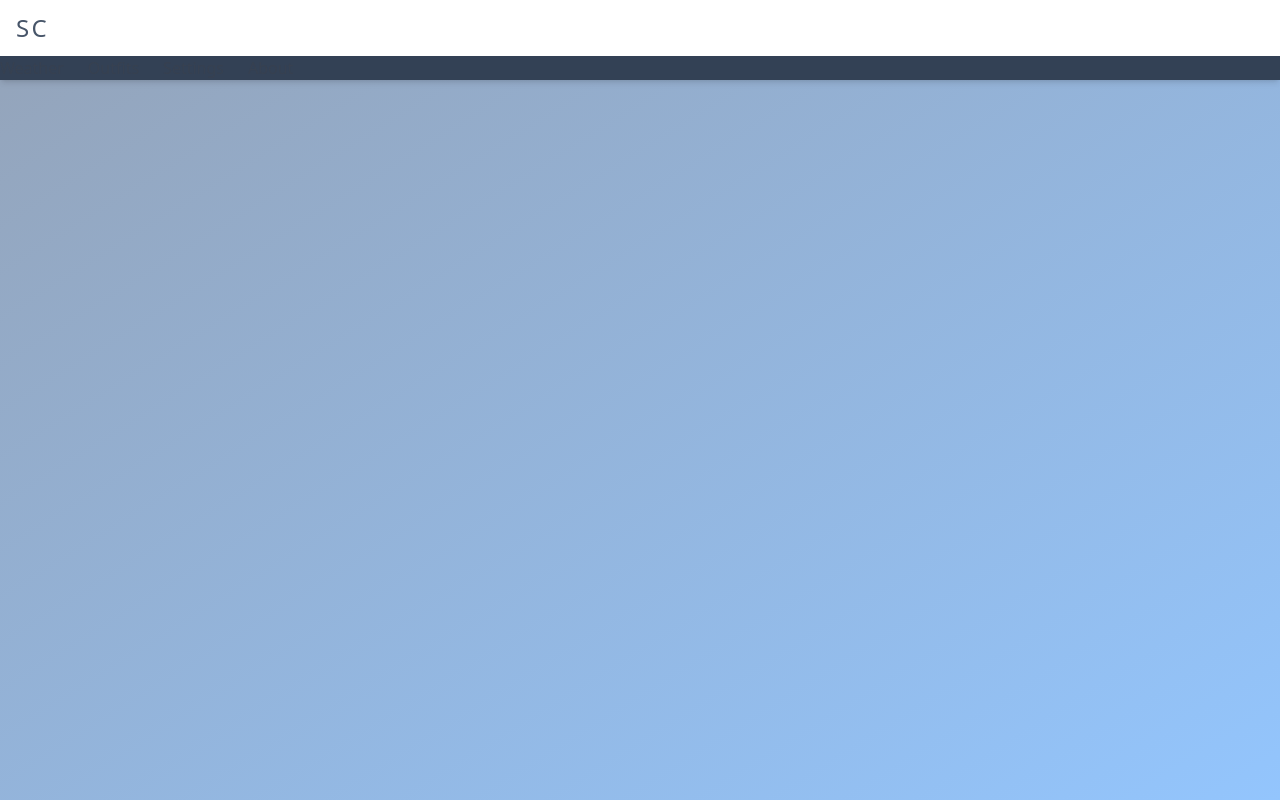
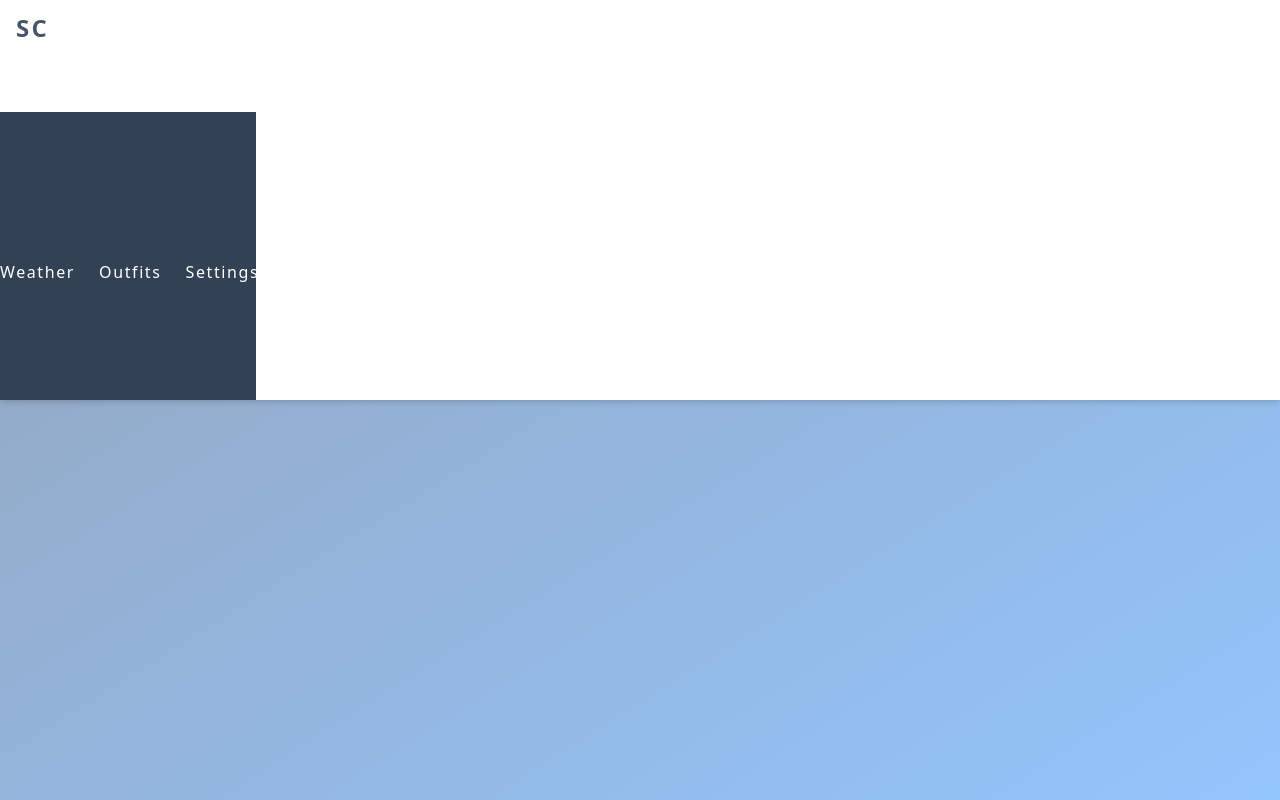
Before and after one commit to rashad3412/styleCast, a React (Vite) app: page / in a window 1280 px wide. Built offline with nearby package versions, Linux system fonts and the light colour scheme.

Commit message:
fixed navBar

```diff
--- a/src/components/NavBar.jsx
+++ b/src/components/NavBar.jsx
@@ -10,16 +10,16 @@ function NavBar() {
       {/* Top Bar */}
       <div className="flex justify-between items-center px-4 py-3">
         {/* Logo */}
-        <div className="text-2xl text-slate-600 tracking-widest font-sans font-extralight">
+        <div className="text-2xl text-slate-600 tracking-widest font-sans font-bold">
           SC
         </div>
 
         {/* Hamburger Icon */}
         <button
-          className="block lg:hidden text-slate-700 focus:outline-none"
+          className="block lg:hidden text-slate-700 focus:outline-none "
           onClick={toggleMenu}
         >
-          <div className="space-y-2">
+          <div className="space-y-2  font-extrabold ">
             <span className="block w-6 h-0.5 bg-slate-700"></span>
             <span className="block w-6 h-0.5 bg-slate-700"></span>
             <span className="block w-6 h-0.5 bg-slate-700"></span>
@@ -30,11 +30,11 @@ function NavBar() {
       {/* Drop-Down Menu */}
       <div
         className={`${
-          menuOpen ? "max-h-96" : "max-h-0"
-        } overflow-hidden transition-all duration-500 bg-slate-700 lg:max-h-full lg:flex lg:items-center lg:justify-between `}
+          menuOpen ? "translate-x-0" : "-translate-x-full"
+        } fixed inset-y-0 left-0 w-64 mt-14 h-72 bg-slate-700 text-white transition-transform duration-500 lg:relative lg:translate-x-0 lg:flex lg:items-center lg:justify-between pt-8`}
       >
-        <ul className="flex flex-col lg:flex-row lg:items-center gap-6 p-4 lg:p-0 text-white lg:text-gray-700 ">
-          <li className="hover:text-blue-400  lg:hover:text-emerald-400 cursor-pointer">
+        <ul className="flex flex-col lg:flex-row lg:items-center gap-6 p-4 lg:p-0 tracking-widest font-sans font-thin">
+          <li className="hover:text-blue-400 lg:hover:text-emerald-400 cursor-pointer">
             Weather
           </li>
           <li className="hover:text-blue-300 lg:hover:text-emerald-400 cursor-pointer">
```
